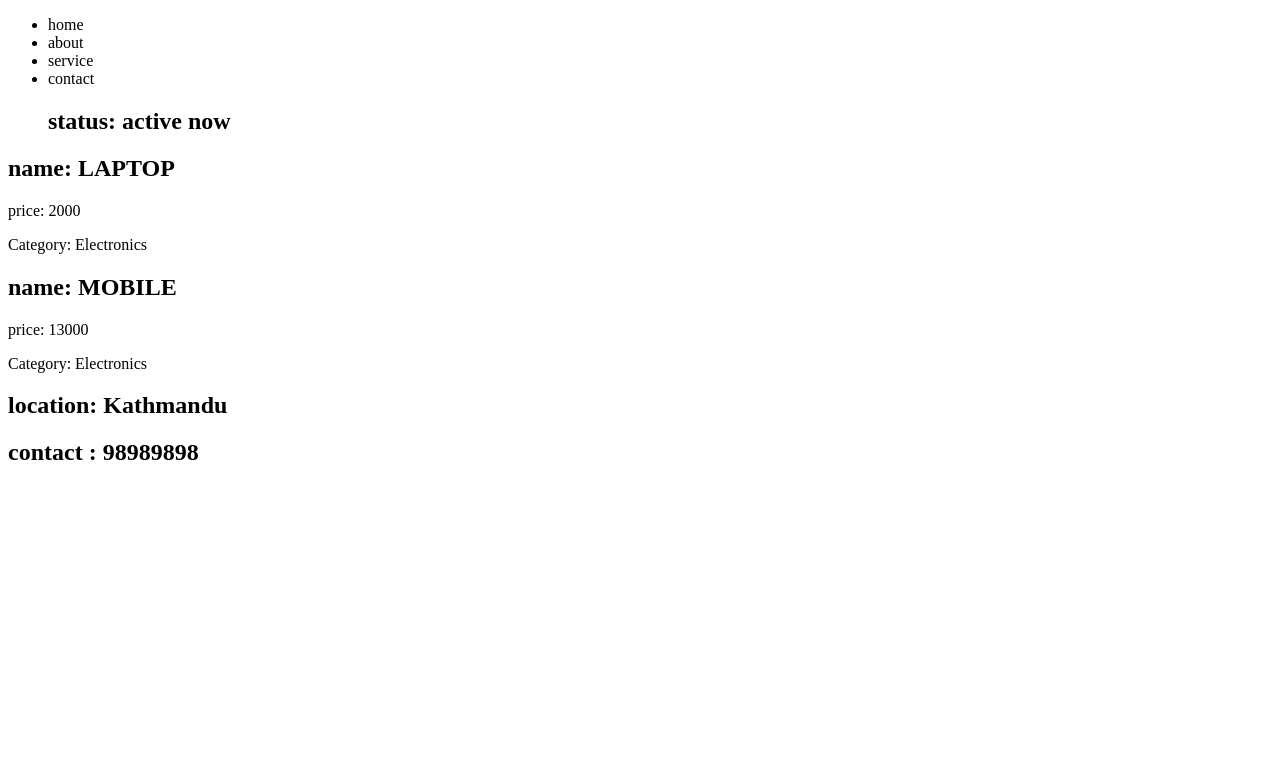
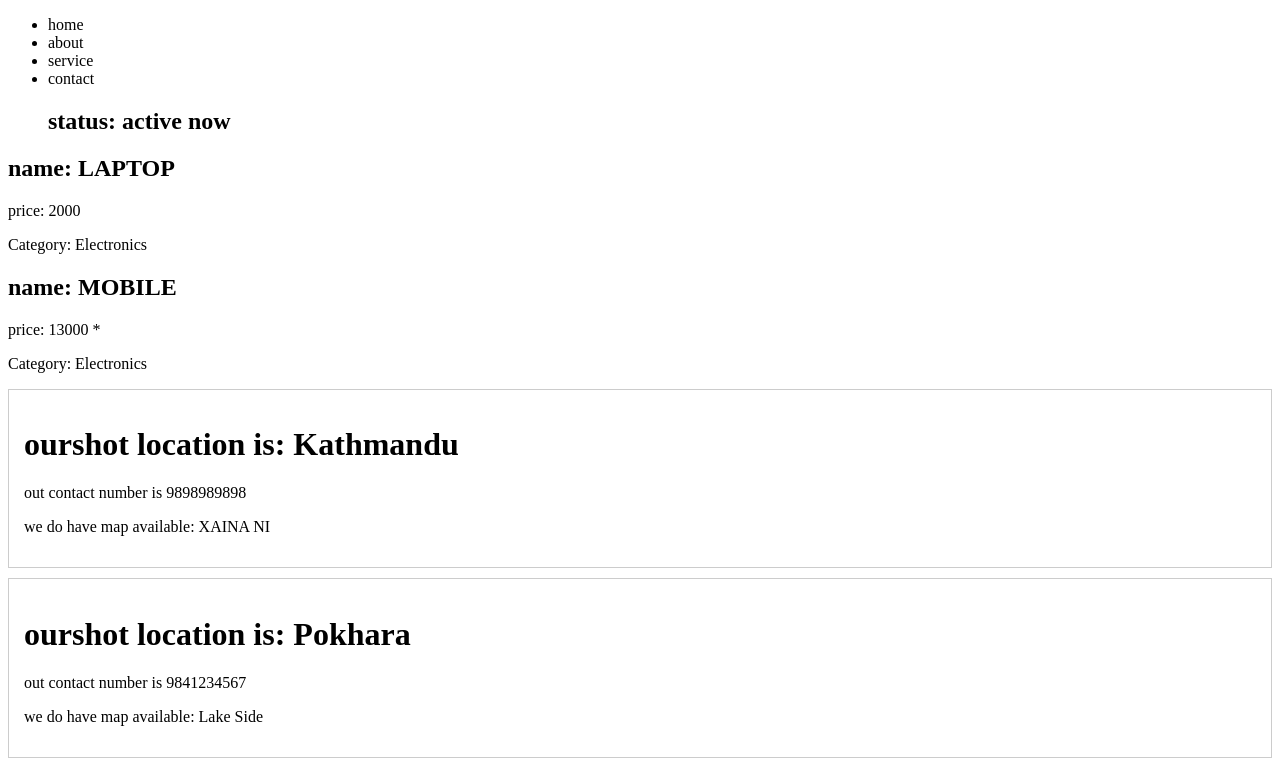
Before and after one commit to sujanbastola/7days_React_course, a React (Vite) app: page / in a window 1280 px wide. Shown: the top 767 px of the page. Built offline with nearby package versions, Linux system fonts and the light colour scheme.

Commit message:
day2_learnign about props htings

```diff
--- a/src/App.tsx
+++ b/src/App.tsx
@@ -8,8 +8,11 @@ const App = () => {
     <Header></Header>
     {/* this is profile card component */}
     <ProfileCard name=" LAPTOP" price={2000} category="Electronics"></ProfileCard>
-    <ProfileCard name="MOBILE" price={13000} category="Electronics"></ProfileCard>
-    <About location = "Kathmandu" contact = "98989898"></About>
+    <ProfileCard name="MOBILE" price={13000} featured = {true} category="Electronics"></ProfileCard>
+    <About location="Kathmandu" contact={9898989898} map="XAINA NI"></About>
+    <About location="Pokhara" contact={9841234567} map="Lake Side" featured={false} />
+    <About location="chitwan" contact={9841234567} map="Lake Side" featured={true} />
+
     </>
   );
 }
--- a/src/components/About.tsx
+++ b/src/components/About.tsx
@@ -1,10 +1,24 @@
-const About = (props) => {
+interface AboutProps {
+  location : string,
+  contact : number,
+  map? : string,
+  featured? : boolean
+}
 
-  return(
-    <>
-    <h2>location: {props.location}</h2>
-    <h2>contact : {props.contact}</h2>
-    </>
-)
-}
-export default About
+// २. Component (नयाँ तरिका - No React.FC)
+const About = ({ location, contact, map, featured }: AboutProps) => {
+  return (
+    <div style={{ border: '1px solid #ccc', padding: '15px', marginBottom: '10px' }}>
+      {/* यदि featured को भ्यालु true छ भने नामको अगाडि स्टार (★) देखिन्छ */}
+      <h1>
+        ourshot location is: {location} {featured && "★"}
+      </h1>
+
+      <p>out contact number is {contact}</p>
+
+      {/* यदि map प्रप पठाइएको छ भने मात्र यो लाइन देखिन्छ */}
+      {map && <p>we do have map available: {map}</p>}
+    </div>
+  );
+};
+ export default About
--- a/src/components/ProfileCard.tsx
+++ b/src/components/ProfileCard.tsx
@@ -5,12 +5,12 @@ type ProductCardProps = {
   featured?: boolean
 };
 
-const ProfileCard = ({name, price, category}: ProductCardProps) => {
+const ProfileCard = ({name, price, category, featured}: ProductCardProps) => {
   return (
     <>
     <section>
       <h2>name: {name}</h2>
-      <p>price: {price}</p>
+      <p>price: {price} {featured && "*"}</p>
       <p> Category: {category}</p>
     </section>
     </>
```
